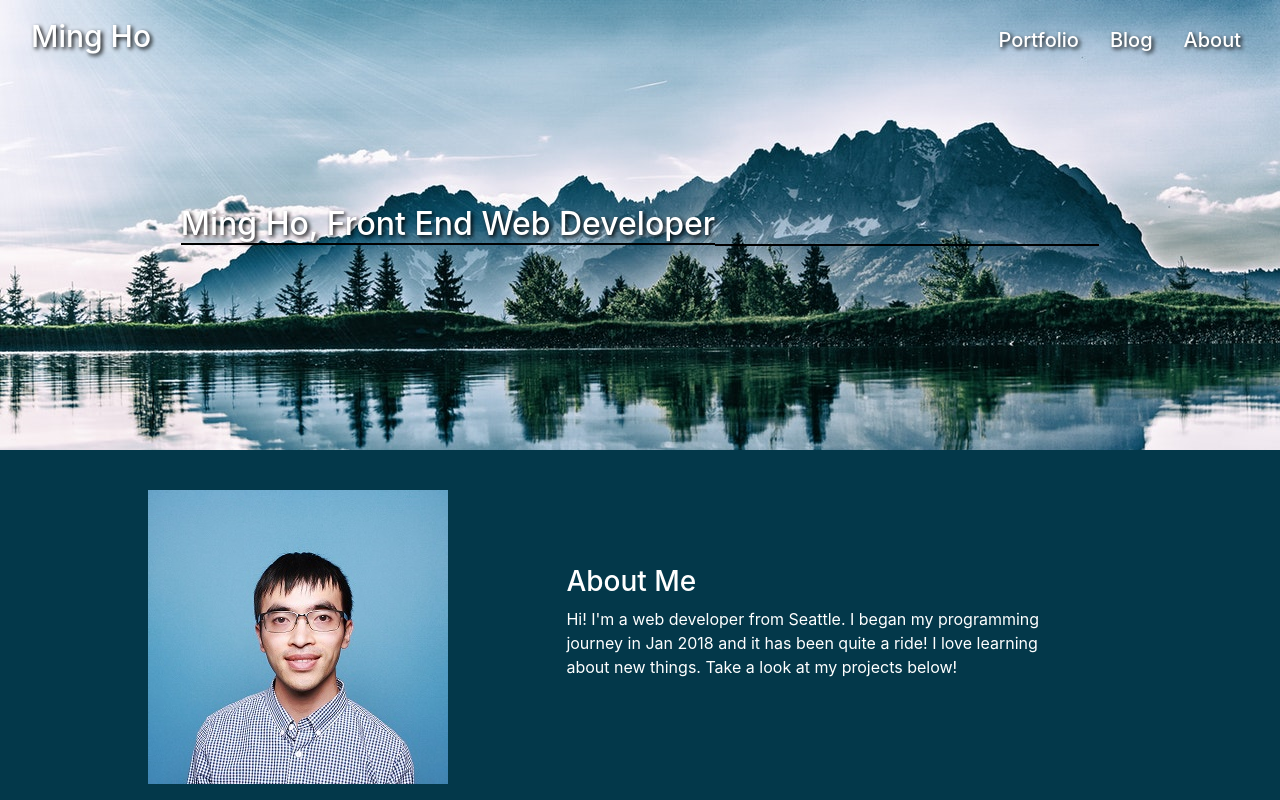
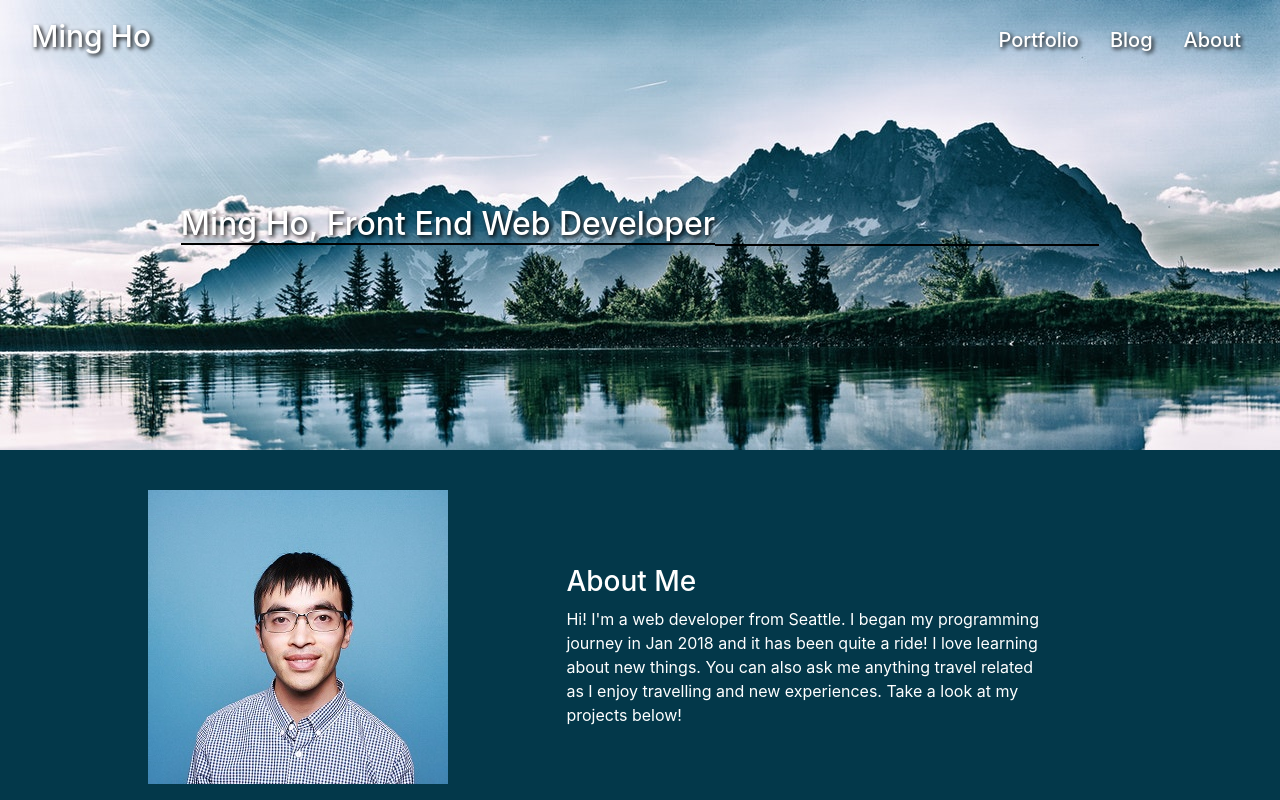
Before and after one commit to super-ming/Portfolio, a React (Create React App) app: page / in a window 1280 px wide. Shown: the top 800 px of the page. Built offline with nearby package versions, Linux system fonts and the light colour scheme.

Commit message:
add about me text

```diff
--- a/src/Components/aboutme.js
+++ b/src/Components/aboutme.js
@@ -11,7 +11,8 @@ const aboutMe = (props) => {
           <h3>About Me</h3>
           <p>
           Hi! I'm a web developer from Seattle. I began my programming journey in Jan 2018 and it has been quite a ride!
-          I love learning about new things. Take a look at my projects below!
+          I love learning about new things. You can also ask me anything travel related as I enjoy travelling and new experiences.
+          Take a look at my projects below!
           </p>
         </Media.Body>
       </Media>
```
